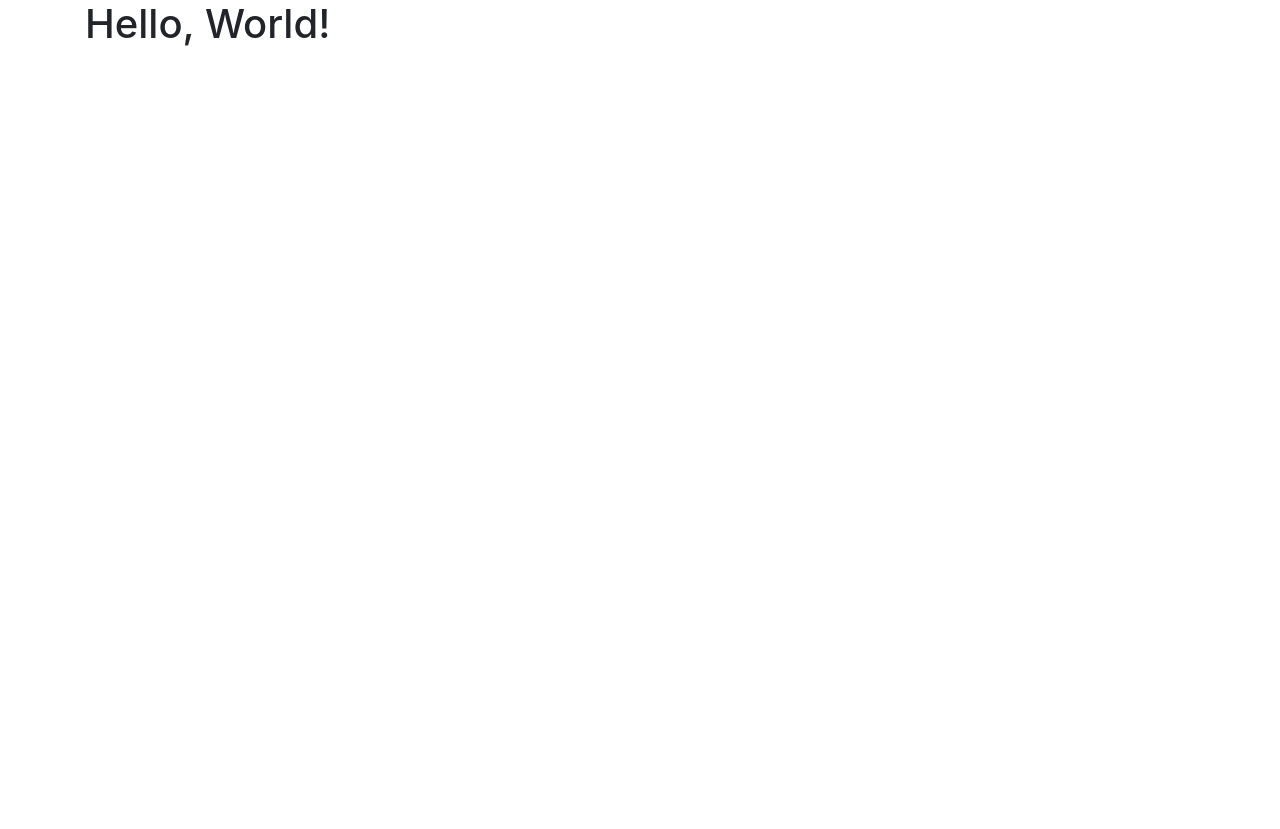
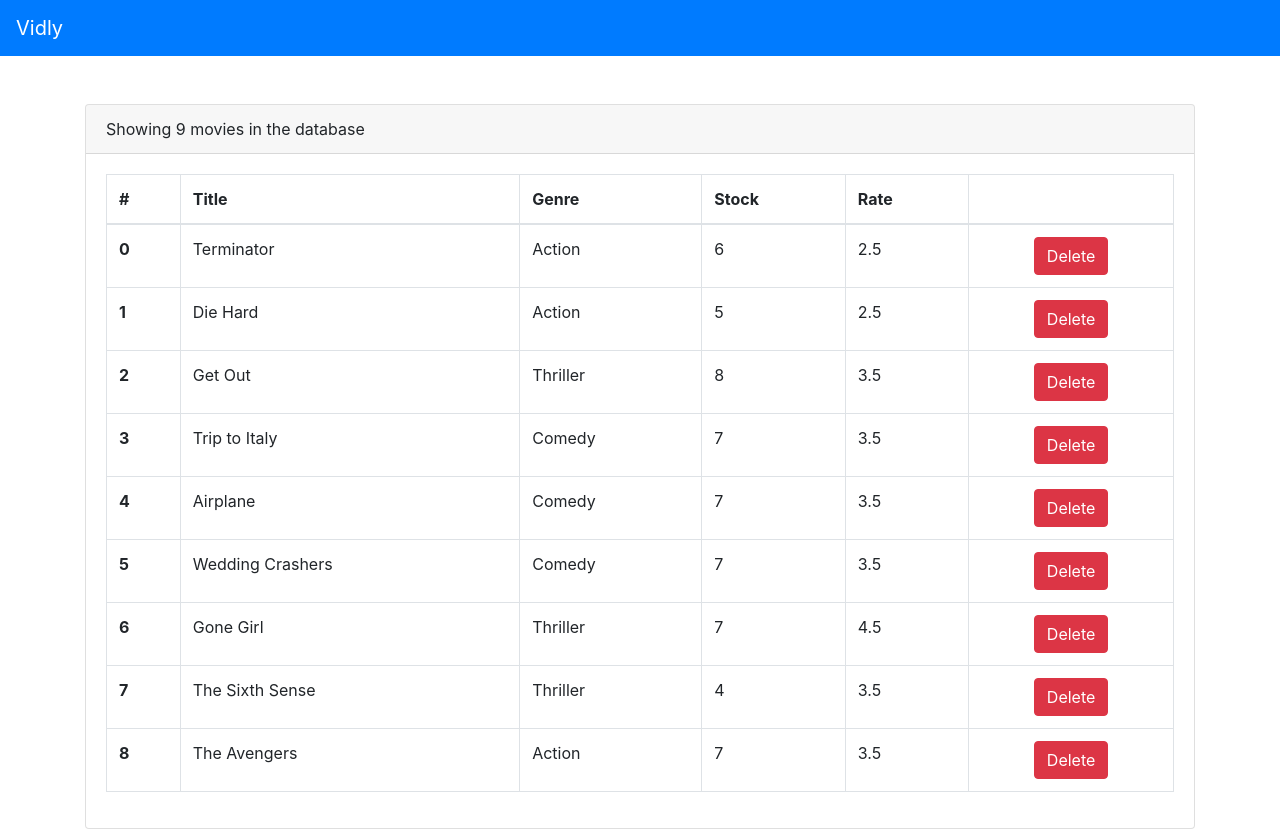
Before and after one commit to federico-r-figueredo/vidly-client, a React app: page / in a window 1280 px wide. Before the commit the page ends 800 px from the top, so only its background shows below. Built offline with nearby package versions, Linux system fonts and the light colour scheme.

Commit message:
Movies table completed

```diff
--- a/src/App.jsx
+++ b/src/App.jsx
@@ -1,12 +1,15 @@
 import React, { Component, Fragment } from 'react';
+import Main from './components/Main';
+import NavBar from './components/NavBar';
 
 class App extends Component {
     state = {};
     render() {
         return (
-            <main role='main' className='container'>
-                <h1>Hello, World!</h1>
-            </main>
+            <Fragment>
+                <NavBar></NavBar>
+                <Main></Main>
+            </Fragment>
         );
     }
 }
--- /dev/null
+++ b/src/components/Main.jsx
@@ -0,0 +1,15 @@
+import React, { Component } from 'react';
+import Movies from './Movies';
+
+class Main extends Component {
+    state = {};
+    render() {
+        return (
+            <main role='main' className='container'>
+                <Movies></Movies>
+            </main>
+        );
+    }
+}
+
+export default Main;
--- /dev/null
+++ b/src/components/Movies.jsx
@@ -0,0 +1,70 @@
+import React, { Component } from 'react';
+import { getMovies } from '../services/fakeMovieService';
+
+class Movies extends Component {
+    state = {
+        movies: getMovies()
+    };
+
+    removeMovie = (id) => {
+        this.setState({
+            movies: this.state.movies.filter((x) => x._id !== id)
+        });
+    };
+
+    render() {
+        return (
+            <div className='card mt-5'>
+                <div className='card-header'>
+                    {this.state.movies.length === 0 ? (
+                        <span>There are no movies in the database</span>
+                    ) : (
+                        <span>
+                            Showing {this.state.movies.length} movies in the
+                            database
+                        </span>
+                    )}
+                </div>
+                <div className='card-body'>
+                    {this.state.movies.length === 0 ? null : (
+                        <table className='table table-bordered'>
+                            <thead>
+                                <tr>
+                                    <th scope='col'>#</th>
+                                    <th scope='col'>Title</th>
+                                    <th scope='col'>Genre</th>
+                                    <th scope='col'>Stock</th>
+                                    <th scope='col'>Rate</th>
+                                    <th scope='col'></th>
+                                </tr>
+                            </thead>
+                            <tbody>
+                                {this.state.movies.map((movie, index) => (
+                                    <tr key={movie._id}>
+                                        <th scope='row'>{index}</th>
+                                        <td>{movie.title}</td>
+                                        <td>{movie.genre.name}</td>
+                                        <td>{movie.numberInStock}</td>
+                                        <td>{movie.dailyRentalRate}</td>
+                                        <td className='text-center'>
+                                            <button
+                                                onClick={() =>
+                                                    this.removeMovie(movie._id)
+                                                }
+                                                className='btn btn-danger'
+                                            >
+                                                Delete
+                                            </button>
+                                        </td>
+                                    </tr>
+                                ))}
+                            </tbody>
+                        </table>
+                    )}
+                </div>
+            </div>
+        );
+    }
+}
+
+export default Movies;
--- /dev/null
+++ b/src/components/NavBar.jsx
@@ -0,0 +1,16 @@
+import React, { Component } from 'react';
+
+class NavBar extends Component {
+    state = {};
+    render() {
+        return (
+            <nav className='navbar navbar-expand-md navbar-dark bg-primary'>
+                <a className='navbar-brand' href='#'>
+                    Vidly
+                </a>
+            </nav>
+        );
+    }
+}
+
+export default NavBar;
```
